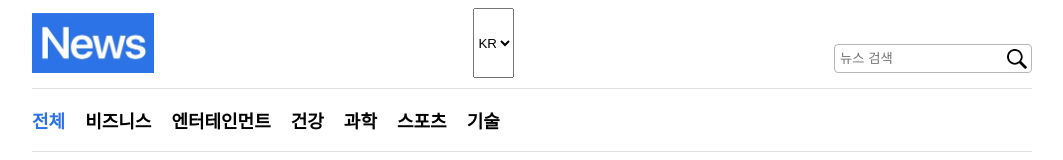
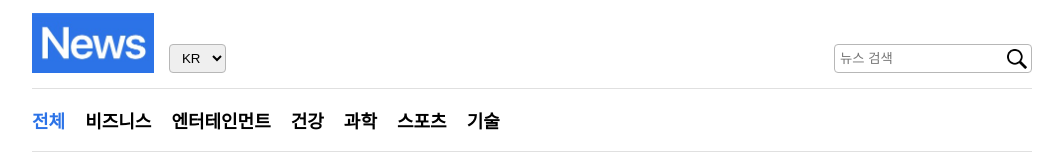
Before and after one commit to alwlsTm/News, a React (Create React App) app: page / in a window 1280 px wide. Shown: the top 160 px of the page, without its empty margins (108-1171 px from the left). Built offline with nearby package versions, Linux system fonts and the light colour scheme; no server answers.

Commit message:
us 뉴스 보완
검색창 변경 & <select> css 추가

```diff
--- a/src/components/Header.js
+++ b/src/components/Header.js
@@ -6,14 +6,18 @@ import LocaleSelect from './LocaleSelect';
 function Header({ keyword, locale, onChangeKeyword, onChangeLocale, onSubmit }) {
   return (
     <div className={styles.Header}>
-      <img className={styles.logo} src={logo} alt="News"></img>
-      <LocaleSelect locale={locale} onChange={onChangeLocale} />
+      <div className={styles.logoSelect}>
+        <img className={styles.logo} src={logo} alt="News"></img>
+        <div className={styles.LocaleSelect}>
+          <LocaleSelect locale={locale} onChange={onChangeLocale} />
+        </div>
+      </div>
       <form className={styles.search} onSubmit={onSubmit}>
         <input
           className={styles.searchBar}
           type="text"
           value={keyword}
-          placeholder='뉴스 검색'
+          placeholder={locale === "kr" ? '뉴스 검색' : 'Search News'}
           onChange={onChangeKeyword}>
         </input>
         <button className={styles.submit} type='submit'>
--- a/src/components/Header.module.css
+++ b/src/components/Header.module.css
@@ -6,16 +6,28 @@
   border-bottom: 1.5px solid #e0e0e0;
 }
 
+.logoSelect {
+  display: flex;
+}
+
 .logo {
   height: 60px;
   align-self: center;
 }
 
+.LocaleSelect,
+.search {
+  align-self: self-end;
+  margin-bottom: 5px;
+}
+
+.LocaleSelect {
+  margin-left: 15px;
+}
+
 .search {
   position: relative;
   display: inline-flex;
-  align-self: self-end;
-  margin-bottom: 5px;
 }
 
 .searchBar {
--- a/src/components/LocaleSelect.js
+++ b/src/components/LocaleSelect.js
@@ -1,6 +1,8 @@
+import styles from './LocaleSelect.module.css';
+
 function LocaleSelect({ locale, onChange }) {
   return (
-    <select value={locale} onChange={onChange}>
+    <select className={styles.LocaleSelect} value={locale} onChange={onChange}>
       <option value="kr">KR</option>
       <option value="us">US</option>
     </select>
--- /dev/null
+++ b/src/components/LocaleSelect.module.css
@@ -0,0 +1,5 @@
+.LocaleSelect {
+  padding: 5px 8px;
+  border-radius: 4px;
+  border: 1.5px solid #b7b7b7;
+}
```
